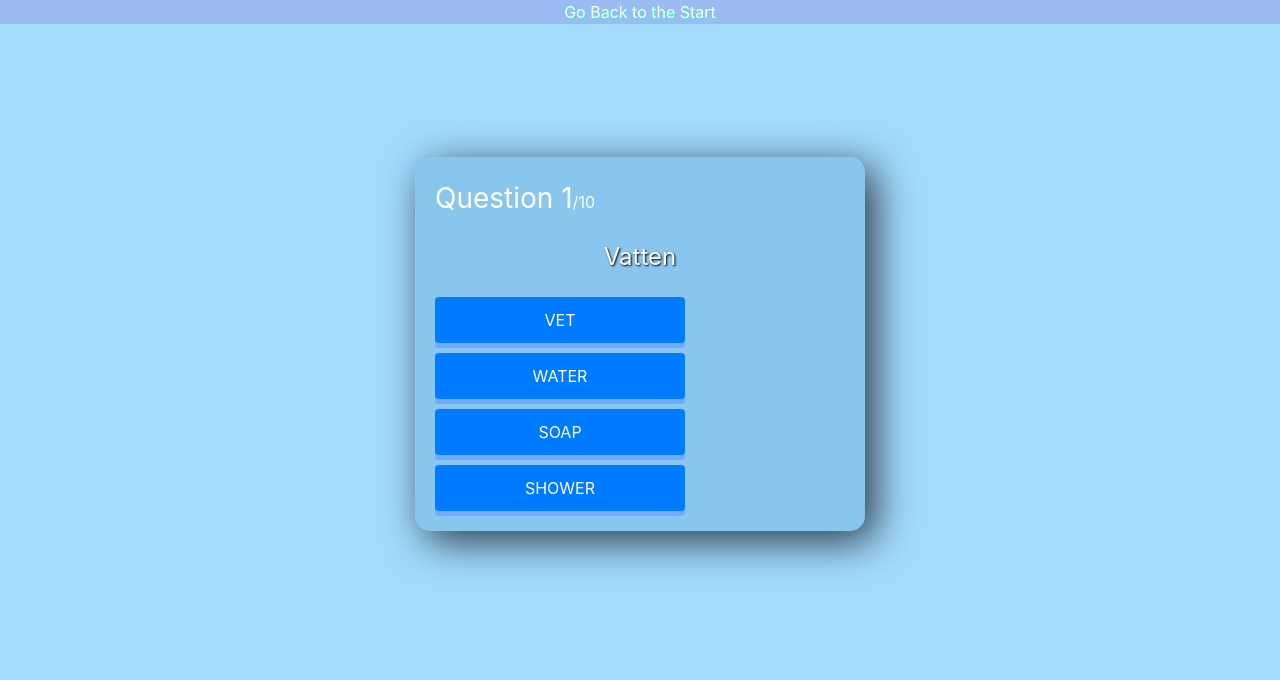
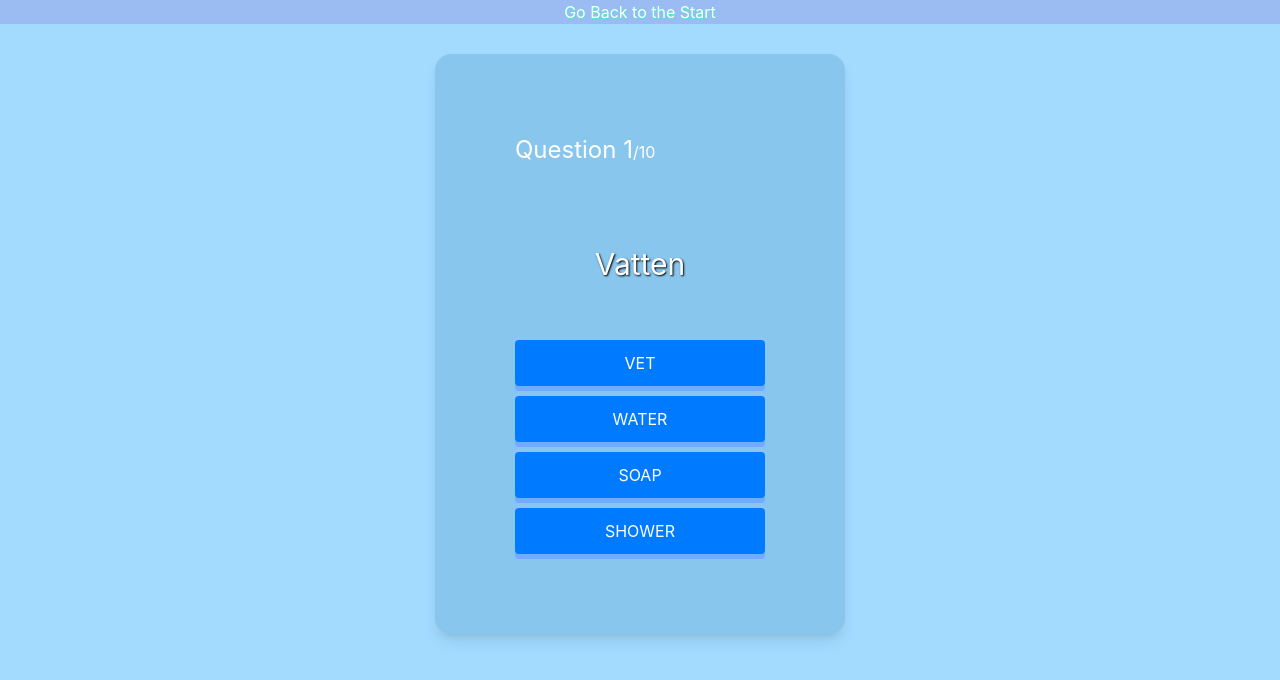
Before and after one commit to MegumiOhara/Group_Typescript_Quiz, a React (Vite) app in the folder client/: page /quizTwo in a window 1280 px wide. Shown: the top 680 px of the page. Built offline with nearby package versions, Linux system fonts and the light colour scheme.

Commit message:
Added tailwind css in Quiztwo and tailwind.config.js
Added tailwind css in quizTwo and deleted the css from index.css. I customized "black text-shadow" and "min-height" specific size in tailwind.config.js

```diff
--- a/client/src/components/Quiztwo.tsx
+++ b/client/src/components/Quiztwo.tsx
@@ -1,7 +1,7 @@
 import React, { useState } from "react";
 import questions from "./questions";
-import Button from '../components/Button';
-import { useNavigate } from 'react-router-dom';
+import Button from "../components/Button";
+import { useNavigate } from "react-router-dom";
 
 //import ImageOne from "../images/thumbs-up-solid.svg?react";
 const QuizTwo: React.FC = () => {
@@ -10,8 +10,8 @@ const QuizTwo: React.FC = () => {
   const [score, setScore] = useState<number>(0);
   const navigate = useNavigate();
   const handleButtonClick = () => {
-     navigate("/Welcome");
-    }
+    navigate("/Welcome");
+  };
 
   const answerButtonClick = (isCorrect: boolean) => {
     if (isCorrect === true) {
@@ -28,35 +28,34 @@ const QuizTwo: React.FC = () => {
   };
 
   return (
-    <div className="container">
-      <div className="app">
+    <div className="flex justify-center flex-col items-center min-height-quiz">
+      <div className="bg-[#88c6ed]  min-h-200 min-h-min rounded-2xl p-20 shadow-lg flex flex-col justify-evenly text-white">
         {showScore ? (
           <>
-
-            <div className="score-section">
+            <div className="flex flex-col items-center justify-around text-2xl">
               You scored {score} out of {questions.length}
-
-
-              <Button label="Go back" onClick={handleButtonClick}/>
-
+              <Button label="Go back" onClick={handleButtonClick} />
             </div>
-          </>) :
-          (
+          </>
+        ) : (
           <>
-            <div className="question-section">
-              <div className="question-count">
-                <span>Question {currentQuestion + 1}</span>/
-                {questions.length}
+            <div className="size-full relative">
+              <div className="mb-20">
+                <span className="text-2xl">Question {currentQuestion + 1}</span>
+                /{questions.length}
               </div>
-              <div className="question-text">
+              <div className="mb-12 text-center text-3xl text-shadow-black">
                 {questions[currentQuestion].questionVocab}
               </div>
             </div>
-            <div className="answer-section">
+            <div className="size-full flex flex-col">
               {questions[currentQuestion].answerOptions.map(
                 (answerOption, index) => (
-                  <Button key={index} label={answerOption.answerVocab} onClick={() => answerButtonClick(answerOption.isCorrect)} />
-
+                  <Button
+                    key={index}
+                    label={answerOption.answerVocab}
+                    onClick={() => answerButtonClick(answerOption.isCorrect)}
+                  />
                 )
               )}
             </div>
--- a/client/src/index.css
+++ b/client/src/index.css
@@ -16,55 +16,7 @@ code {
   font-family: source-code-pro, Menlo, Monaco, Consolas, "Courier New",
     monospace;
 }
-.container {
-  min-height: 80vh;
-  display: flex;
-  flex-direction: column;
-  justify-content: center;
-  align-items: center;
-}
 
-.app {
-  background-color: #88c6ed;
-  width: 450px;
-  min-height: 200px;
-  height: min-content;
-  border-radius: 15px;
-  padding: 20px;
-  box-shadow: 10px 10px 42px 0px rgba(0, 0, 0, 0.75);
-  display: flex;
-  flex-direction: column;
-  justify-content: space-evenly;
-  color: white;
-}
-.score-section {
-  display: flex;
-  flex-direction: column;
-  align-items: center;
-  justify-content: space-around;
-  font-size: 24px;
-}
-.question-section {
-  width: 100%;
-  position: relative;
-}
-.question-count {
-  margin-bottom: 20px;
-}
-.question-count span {
-  font-size: 28px;
-}
-.question-text {
-  margin-bottom: 12px;
-  text-align: center;
-  font-size: 24px;
-  text-shadow: 1px 1px 2px black;
-}
-.answer-section {
-  width: 100%;
-  display: flex;
-  flex-direction: column;
-}
 .quiz-btn {
   width: 100%;
   font-size: 16px;
--- a/client/tailwind.config.js
+++ b/client/tailwind.config.js
@@ -6,6 +6,10 @@ export default {
       textShadow: {
         lg: "0.5px 0.5px 1px rgba(55, 244, 197, 1)",
         white: "0.5px 0.5px 1px rgb(255, 255, 255)",
+        black: "1px 1px 2px rgb(0, 0, 0)",
+      },
+      minHeight: {
+        quiz: "80vh",
       },
     },
   },
@@ -18,6 +22,12 @@ export default {
         ".text-shadow-white": {
           textShadow: "0.5px 0.5px 1px rgb(255, 255, 255)",
         },
+        ".text-shadow-black": {
+          textShadow: "1px 1px 2px rgb(0, 0, 0)",
+        },
+        ".min-height-quiz": {
+          minHeight: "80vh",
+        },
       };
       addUtilities(newUtilities);
     },
```
